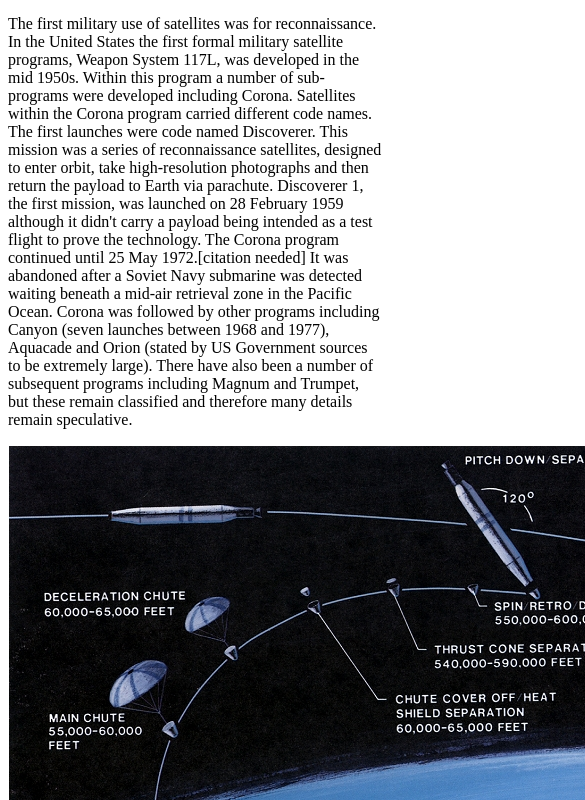
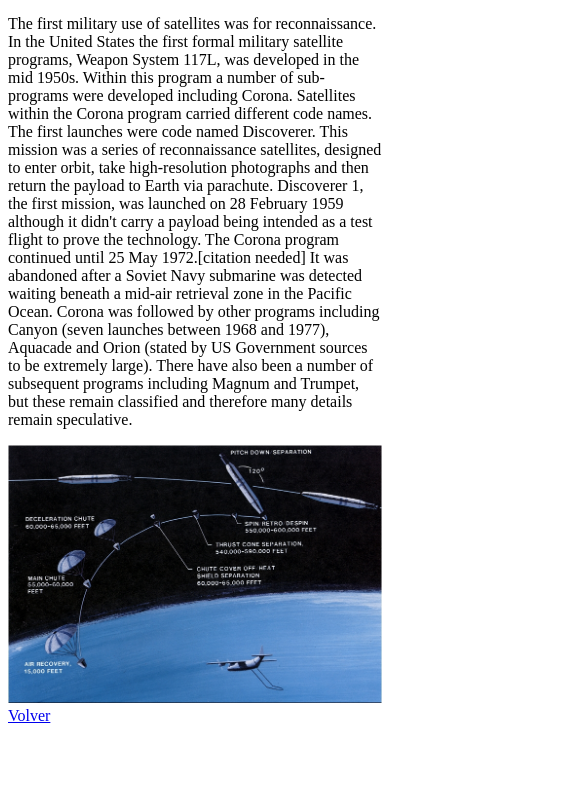
Before and after one commit to aida2012/Homepage, a plain HTML site: page military.html in a window 390 px wide. Shown: the part 44-844 px from the top of the page, 585 px wide, since content can reach past the window. Drawn offline with nearby package versions, Linux system fonts and the light colour scheme; files that its build step writes are made by us from their sources.

Commit message:
media query

```diff
--- a/index.scss
+++ b/index.scss
@@ -15,7 +15,8 @@ div p {
 	font-size: 1em
 }
 .intro{
-	 background-color:$color;
+
+	 font-style:italic;
 }
 
 h1, h3 {
@@ -34,6 +35,7 @@ table, th, td {
     @extend %font-ok;
     border: 1px solid black;
     padding:0.4em;
+    background-color:$color;
 }
 
 li {
--- a/military.scss
+++ b/military.scss
@@ -0,0 +1,7 @@
+@media (max-width: 600px) {
+
+img {
+	height:100%;
+	width:100%;
+}
+}
```
Also changed, not shown: communication.scss (deleted), earth.scss (deleted), index.css, military.css (added), navigation.scss (deleted), scientific.scss (deleted), 2 other files.
